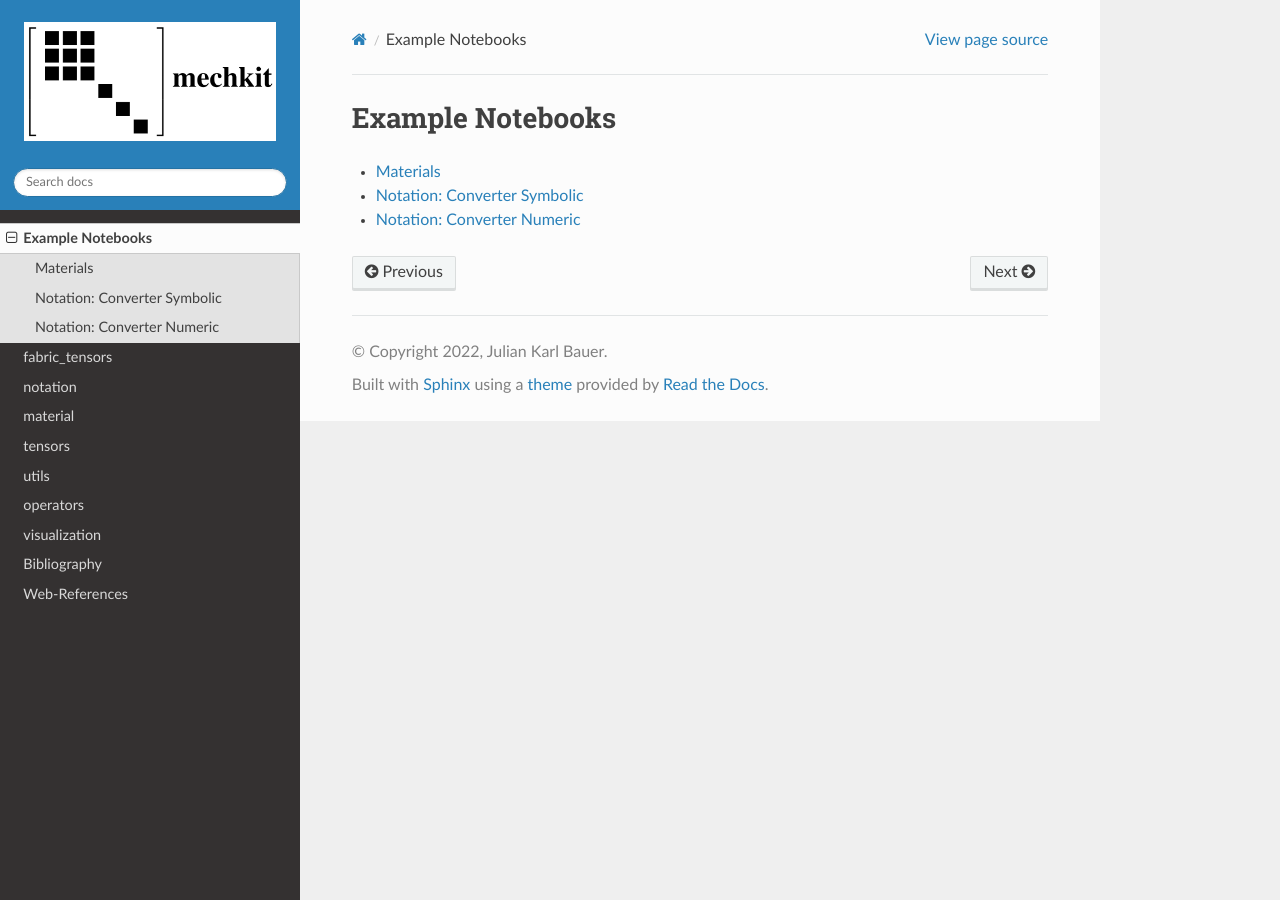
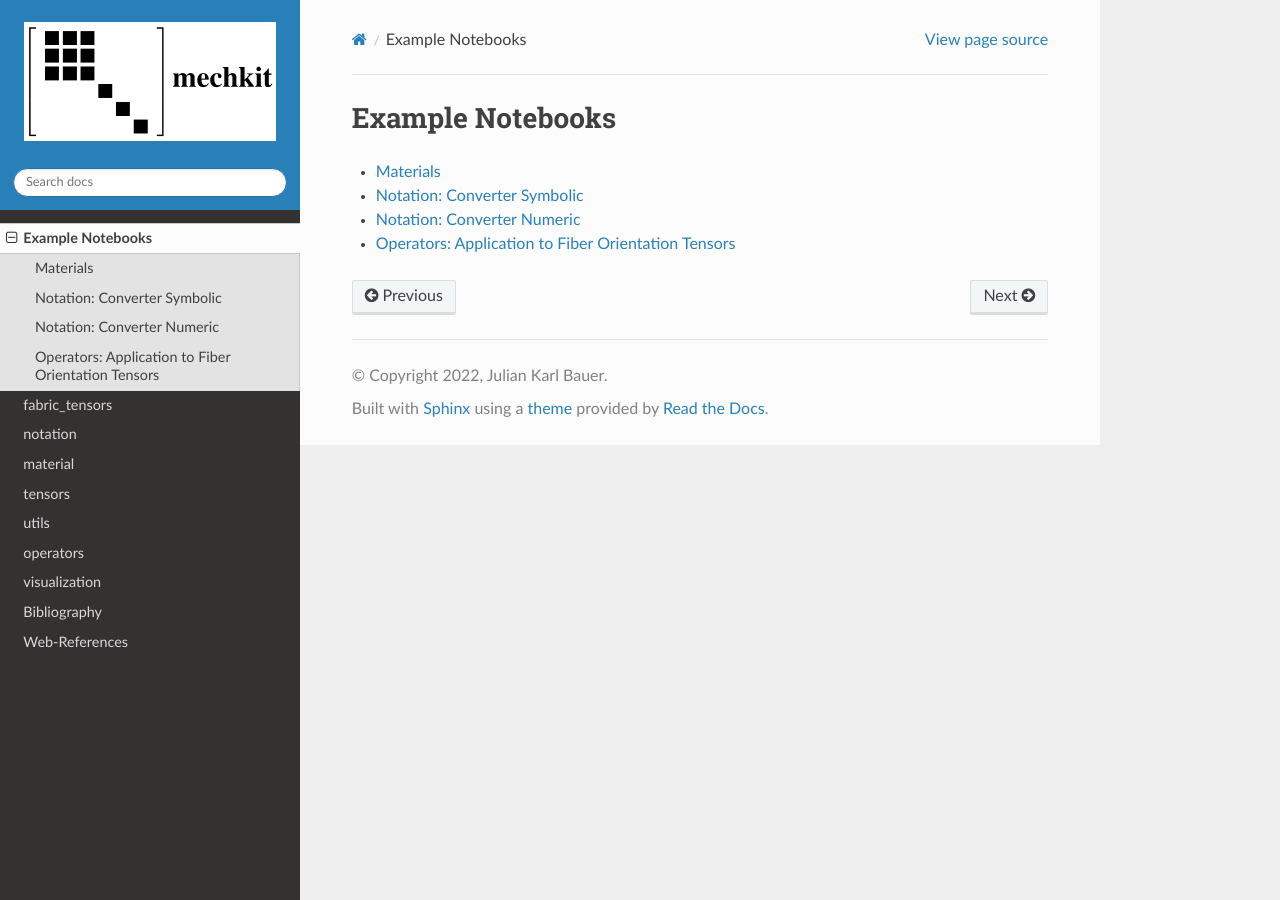
Before and after one commit to JulianKarlBauer/mechkit, a Sphinx documentation site: the page built from docs/source/example_notebooks.rst, in a window 1280 px wide. Built offline with Sphinx 7.4.7 and the Read the Docs theme 2.0.0, drawn with Linux system fonts in a browser that asks for light colours; some of the changed lines change nothing that is shown.

Commit message:
Add example on deviators

```diff
--- a/docs/source/example_notebooks.rst
+++ b/docs/source/example_notebooks.rst
@@ -8,3 +8,4 @@ Example Notebooks
    notebooks/01
    notebooks/02
    notebooks/03
+   notebooks/04
--- /dev/null
+++ b/docs/source/notebooks/04.py
@@ -0,0 +1,38 @@
+# # Operators: Application to Fiber Orientation Tensors
+
+import mechkit
+import numpy as np
+
+np.set_printoptions(
+    linewidth=140,
+    precision=3,
+    # suppress=False,
+)
+converter = mechkit.notation.Converter()
+
+# Define convenient function
+def print_N2_and_deviators(N4_mandel):
+    N4 = converter.to_tensor(N4_mandel)
+    dev_N4 = converter.to_mandel6(mechkit.operators.dev(N4, order=4))
+
+    N2 = np.einsum("ijkk->ij", N4)
+    dev_N2 = mechkit.operators.dev(N2, order=2)
+
+    print("N4=")
+    print(N4_mandel)
+    print("dev_N4=")
+    print(dev_N4)
+
+    print("N2=")
+    print(N2)
+    print("dev_N2=")
+    print(dev_N2)
+
+
+# ## Isotropic N4: No deviation from the isotropic fourth order fiber orientation tensor
+print("Isotropic")
+print_N2_and_deviators(N4_mandel=mechkit.fabric_tensors.Basic().N4["iso"])
+
+# ## Unidirectional N4: Large deviations from isotropic fourth order fiber orientation tensor
+print("Unidirectional")
+print_N2_and_deviators(N4_mandel=mechkit.fabric_tensors.Basic().N4["ud_x"])
```
Also changed, not shown: docs/source/notebooks/04.ipynb (added).
